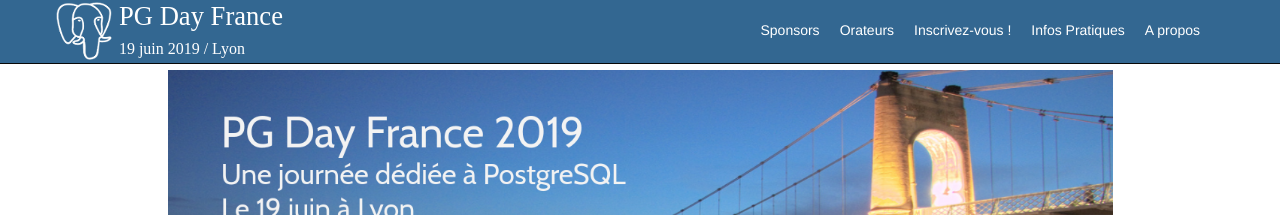
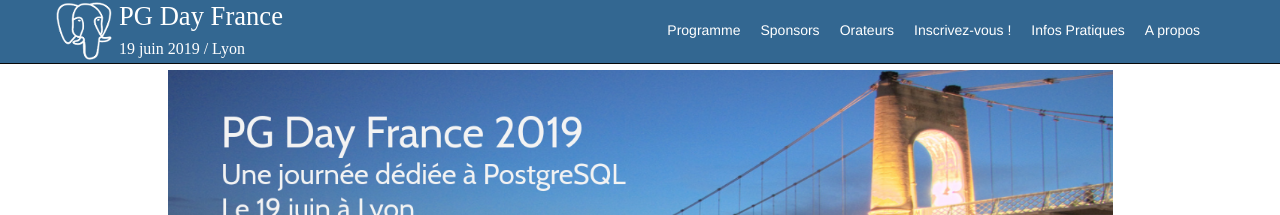
Before and after one commit to postgresqlfr/2024.pgday.fr, a Jekyll site: the page built from index.html, in a window 1280 px wide. Shown: the top 215 px of the page. Built offline with Jekyll 4.4.1, drawn with Linux system fonts in a browser that asks for light colours.

Commit message:
Ajout du menu programme

```diff
--- a/_layouts/1colonne.html
+++ b/_layouts/1colonne.html
@@ -34,7 +34,7 @@
 
         <div class="collapse navbar-collapse navbar-ex1-collapse">
           <ul class="nav navbar-nav navbar-right">
-            <!--<li><a href="programme">Programme</a></li>-->
+            <li><a href="programme">Programme</a></li>
             <li><a href="sponsors">Sponsors</a></li>
             <li><a href="orateurs">Orateurs</a></li>
             <!--
--- a/_layouts/default.html
+++ b/_layouts/default.html
@@ -34,7 +34,7 @@
 
         <div class="collapse navbar-collapse navbar-ex1-collapse">
           <ul class="nav navbar-nav navbar-right">
-            <!--<li><a href="programme">Programme</a></li>-->
+            <li><a href="programme">Programme</a></li>
             <li><a href="sponsors">Sponsors</a></li>
             <li><a href="orateurs">Orateurs</a></li>
             <!--
```
